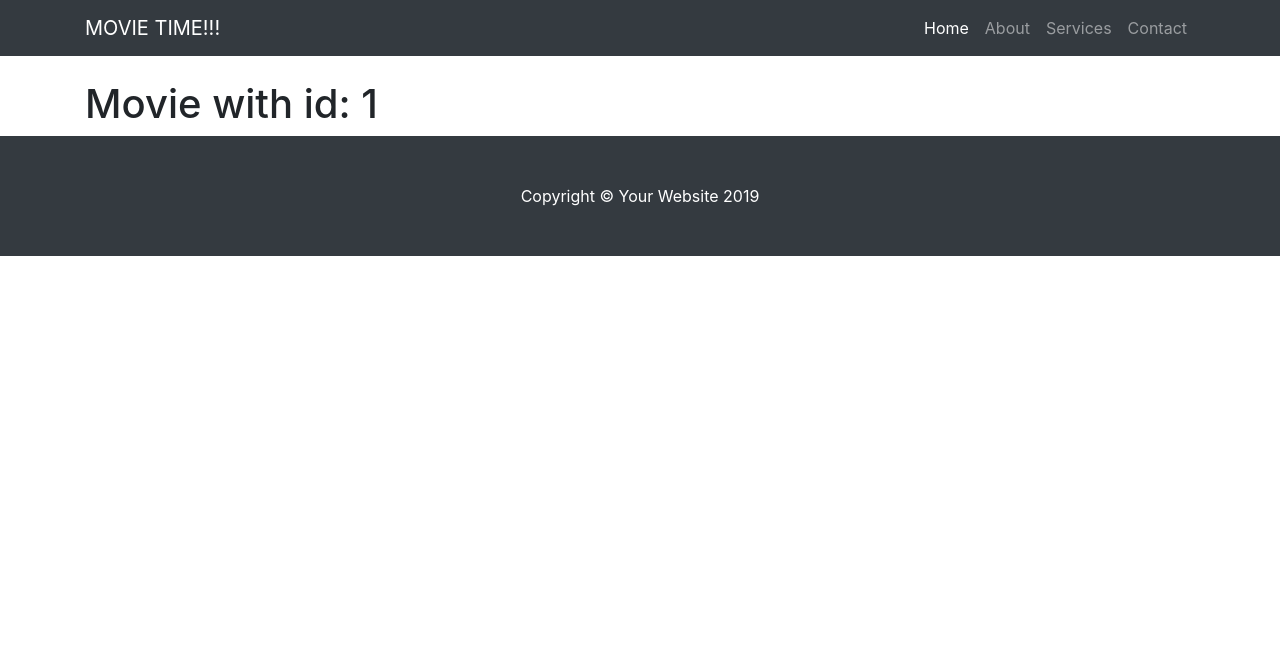
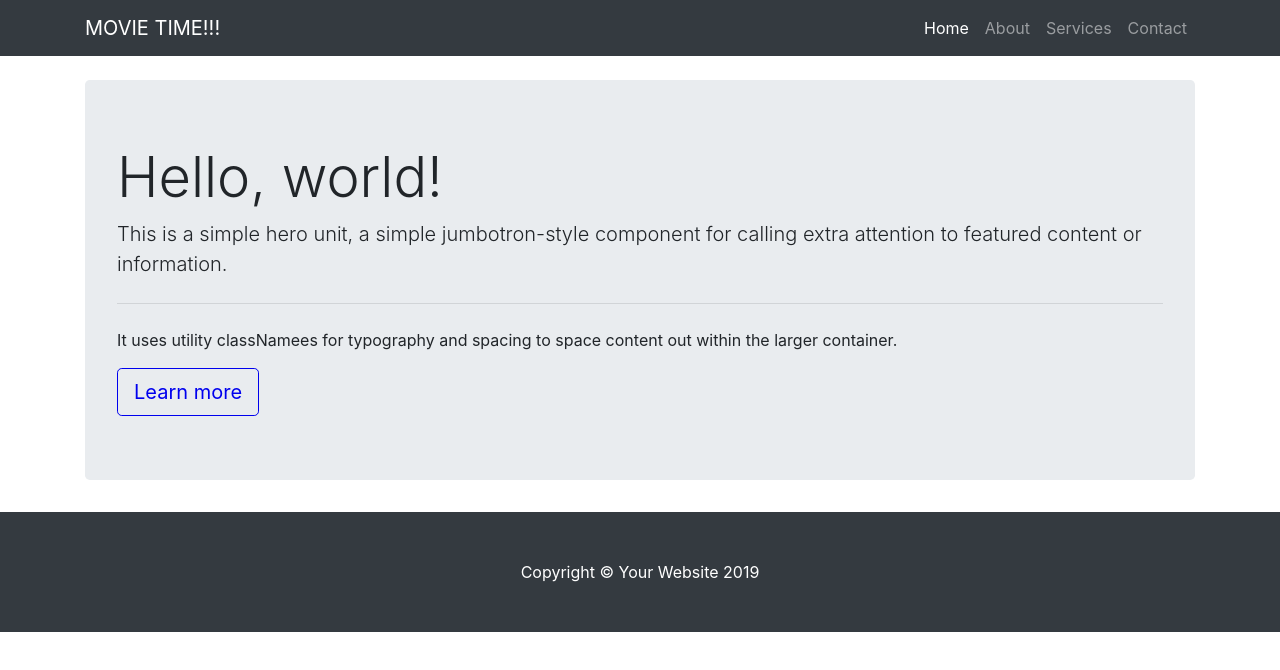
Before and after one commit to kgallagher52/Move-NextJS-Lessons, a Next.js app: page /movies/1 in a window 1280 px wide. Shown: the top 670 px of the page. Built offline with nearby package versions, Linux system fonts and the light colour scheme.

Commit message:
Added function for grabbing a specific movie, but it is hardcoded in by the id of the movie but we want it to be dynamic variable that gets passed into that function but the function is being called in getInitialProps

```diff
--- a/actions/index.js
+++ b/actions/index.js
@@ -33,7 +33,20 @@
   return new Promise((resolve, reject) => {
     setTimeout(() => {
       resolve(MOVIE_DATA);
-      reject("Cannot fetch data!"); // Error handling
+      reject("Cannot fetch data on getMovies"); // Error handling
     }, 2000);
   })
 }
+
+export const getMovieById = (id) => {
+  return new Promise((resolve, reject) => {
+    const movieIndex = MOVIE_DATA.findIndex((movie) => {
+      return movie.id === id
+    })
+    const movie = MOVIE_DATA[movieIndex];
+    setTimeout(() => {
+      resolve(movie);
+      reject("Cannot fetch data on getMovieById"); // Error handling
+    }, 50);
+  })
+}
--- a/components/movieList.js
+++ b/components/movieList.js
@@ -1,4 +1,3 @@
-import React from 'react';
 import Link from 'next/link';
 
 const movieList = ({ movies }) => {
--- a/pages/movies/[id].js
+++ b/pages/movies/[id].js
@@ -1,14 +1,40 @@
-import { useRouter } from 'next/router'
+import { useRouter } from 'next/router';
+import { getMovieById } from '../../actions';
 
-const Movie = () => {
+const Movie = ({movie}) => {
 	const router = useRouter();
 	const { id } = router.query;
 	//Grabbing the value that was put inside of the url beyond movies/
 	return (
 		<div className="container">
-      <h1>Movie with id: { id }</h1>
+      {console.log(movie)}
+			<div className="jumbotron">
+				<h1 className="display-4">Hello, world!</h1>
+				<p className="lead">
+					This is a simple hero unit, a simple jumbotron-style component for calling extra attention to
+					featured content or information.
+				</p>
+				<hr className="my-4" />
+				<p>
+					It uses utility classNamees for typography and spacing to space content out within the larger container.
+				</p>
+				<a className="btn btn-primary btn-lg" href="#" role="button">
+					Learn more
+				</a>
 			</div>
-  )
-}
+      <p>
 
-export default Movie
+      </p>
+		</div>
+	);
+};
+
+Movie.getInitialProps = async () => {
+	console.log('Calling getInitialProps from movie.js');
+	//Use this for server rendering so that the bots can get information when they crawl**
+	const movie = await getMovieById("2");
+	return { movie };
+};
+
+
+export default Movie;
```
Lines whose indentation alone changed are shown as unchanged.
